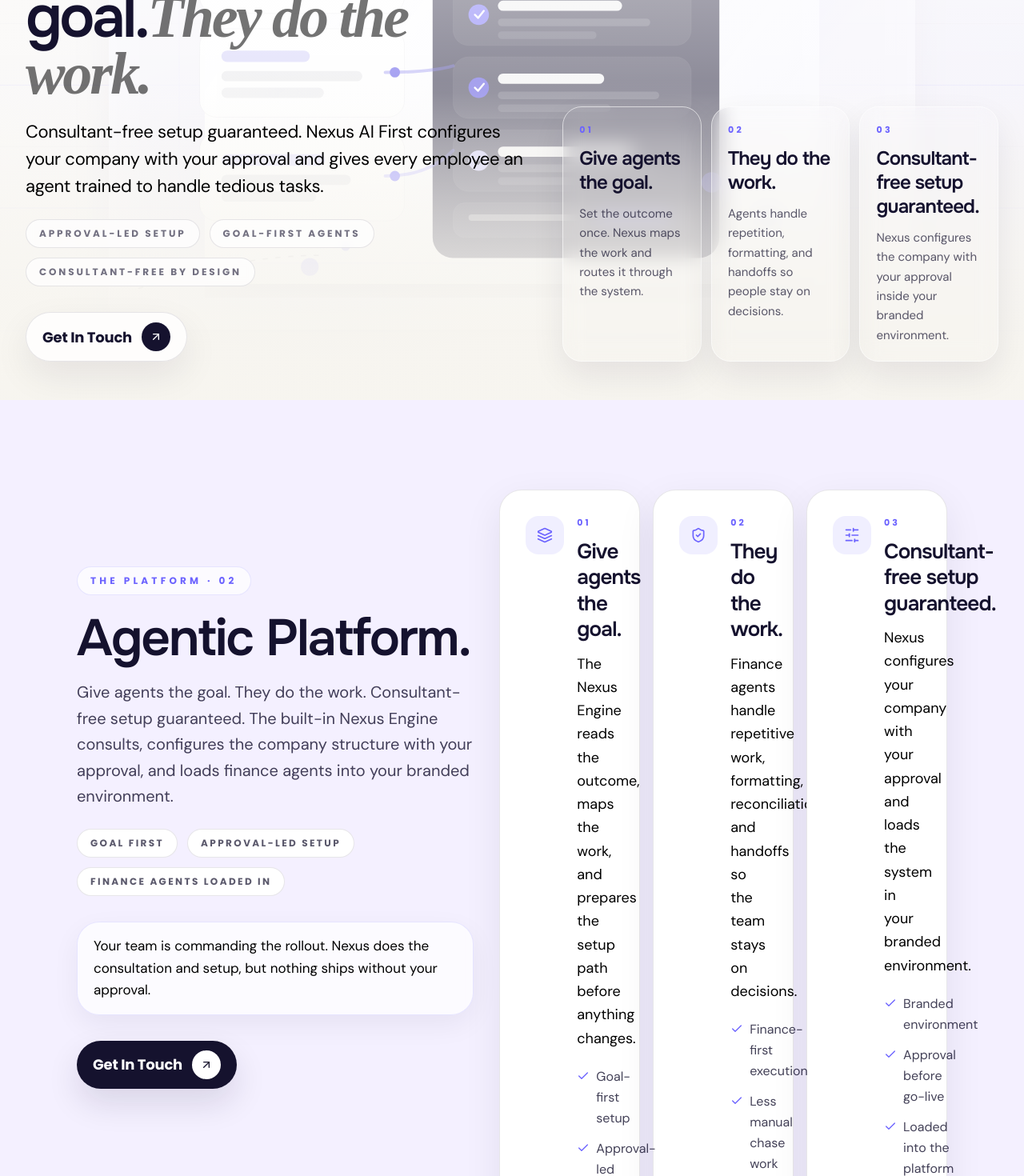
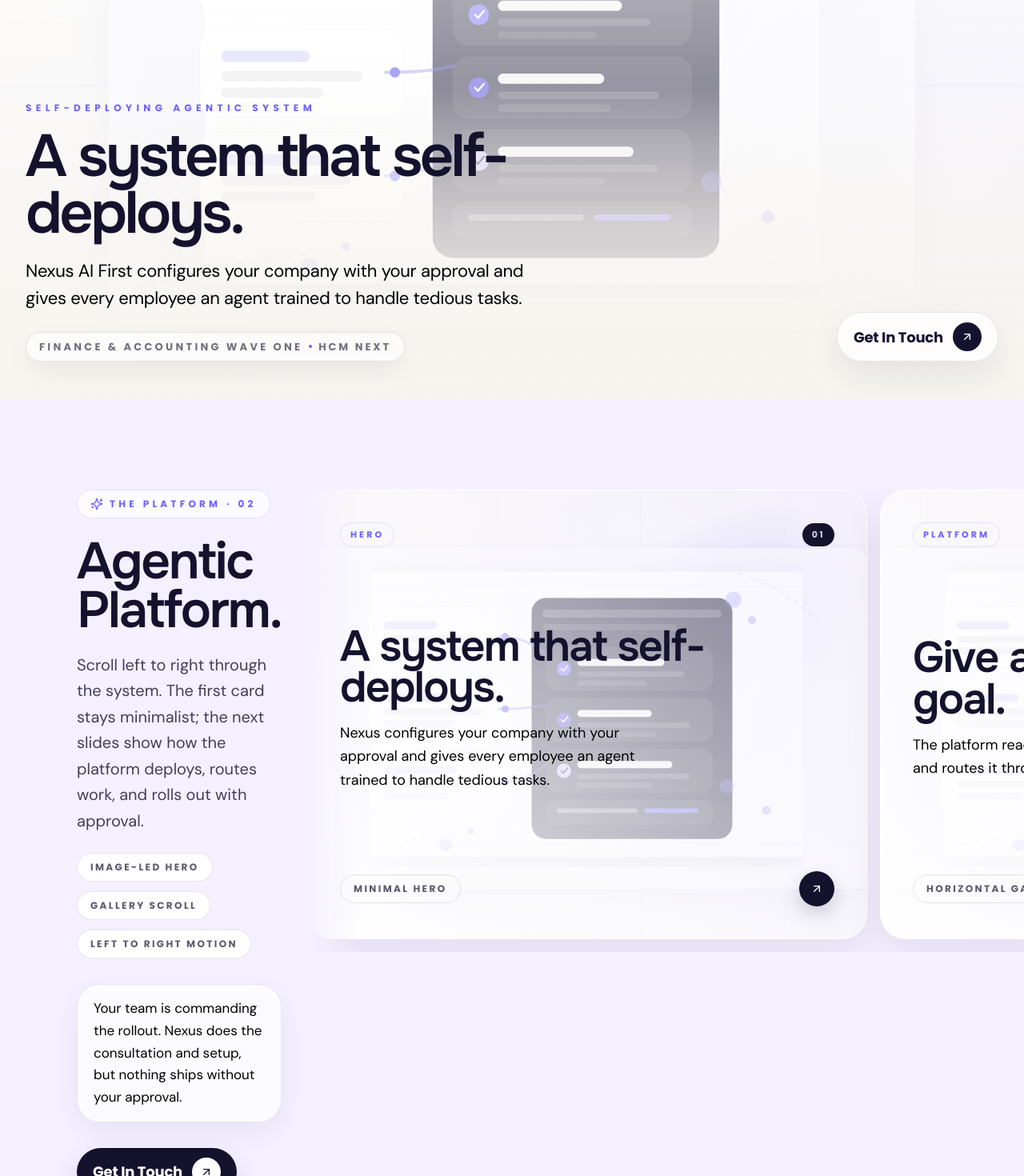
Before and after one commit to asadknow-hub/marketingwebsite, a Next.js app: page / in a window 1280 px wide. Shown: the part 300-1770 px from the top of the page at 80% size. Built offline with nearby package versions, Linux system fonts and the light colour scheme; a web font is replaced by a local one.

Commit message:
feat: restore minimalist hero and gallery section

```diff
--- a/components/templates/finance-management-landing-page-finsyc/header 01 finsyc.tsx
+++ b/components/templates/finance-management-landing-page-finsyc/header 01 finsyc.tsx
@@ -260,8 +260,8 @@
           {/* Hero Content */}
           <div className="flex-1 flex items-end">
             <div className="max-w-7xl mx-auto w-full px-4 sm:px-6 lg:px-8 pb-8 lg:pb-12">
-              <div className="grid gap-8 lg:grid-cols-[1.08fr_0.92fr] lg:items-end">
-                <div className="max-w-[760px]">
+              <div className="flex flex-col lg:flex-row lg:items-end lg:justify-between gap-8 lg:gap-12">
+                <div className="max-w-[780px]">
                   <p className="font-poppins text-[11px] sm:text-[12px] font-bold uppercase tracking-[0.45em] text-[#6C63FF] mb-4">
                     Self-deploying agentic system
                   </p>
@@ -272,11 +272,7 @@
                     transition={{ delay: 0.55, duration: 0.75, ease: "easeOut" as const }}
                     className="max-w-[700px] w-full text-left font-onest text-[42px] sm:text-[56px] lg:text-[74px] font-semibold leading-[0.96] tracking-[-2.2px] lg:tracking-[-3.4px] text-[#15122E]"
                   >
-                    Give agents the goal.
-                    <br className="block sm:hidden" />
-                    <span className="font-playfair italic font-semibold text-[#000000] opacity-55 tracking-normal lg:tracking-[-3px]">
-                      They do the work.
-                    </span>
+                    A system that self-deploys.
                   </motion.h1>
 
                   <motion.p
@@ -285,37 +281,28 @@
                     transition={{ delay: 0.7, duration: 0.75, ease: "easeOut" as const }}
                     className="mt-5 max-w-[660px] text-left font-['DM_Sans'] text-[18px] sm:text-[20px] lg:text-[22px] font-normal leading-relaxed lg:leading-[1.55] tracking-[-0.3px] text-[#15122E]/82"
                   >
-                    Consultant-free setup guaranteed. Nexus AI First configures your company with your approval and gives every employee an agent trained to handle tedious tasks.
+                    Nexus AI First configures your company with your approval and gives every employee an agent trained to handle tedious tasks.
                   </motion.p>
 
-                  <motion.div
-                    initial={{ y: 18, opacity: 0 }}
-                    animate={{ y: 0, opacity: 1 }}
-                    transition={{ delay: 0.82, duration: 0.6, ease: "easeOut" as const }}
-                    className="mt-6 flex flex-wrap gap-3"
-                  >
-                    {[
-                      "Approval-led setup",
-                      "Goal-first agents",
-                      "Consultant-free by design",
-                    ].map((label) => (
-                      <span
-                        key={label}
-                        className="rounded-full border border-[#15122E]/10 bg-white/70 px-4 py-2 font-poppins text-[11px] sm:text-[12px] font-bold uppercase tracking-[0.24em] text-[#15122E]/60 backdrop-blur-sm"
-                      >
-                        {label}
+                  <div className="mt-6 inline-flex items-center gap-2 rounded-full border border-[#15122E]/10 bg-white/65 px-4 py-2 backdrop-blur-sm shadow-[0_12px_30px_rgba(21,18,46,0.06)]">
+                    <span className="font-poppins text-[12px] sm:text-[13px] font-bold uppercase tracking-[0.25em] text-[#15122E]/60">
+                      Finance & Accounting wave one
                     </span>
-                    ))}
-                  </motion.div>
+                    <span className="h-1 w-1 rounded-full bg-[#6C63FF]" />
+                    <span className="font-poppins text-[12px] sm:text-[13px] font-bold uppercase tracking-[0.22em] text-[#15122E]/60">
+                      HCM next
+                    </span>
+                  </div>
+                </div>
 
                 <motion.button
                   onClick={openGetInTouch}
                   initial={{ y: 18, opacity: 0 }}
                   animate={{ y: 0, opacity: 1 }}
-                    transition={{ delay: 0.95, duration: 0.6, ease: "easeOut" as const }}
+                  transition={{ delay: 0.9, duration: 0.6, ease: "easeOut" as const }}
                   whileHover={{ scale: 1.01 }}
                   whileTap={{ scale: 0.98 }}
-                    className="mt-8 inline-flex items-center gap-3 rounded-full border border-[#15122E]/10 bg-white/80 px-5 py-3 text-left text-[#15122E] shadow-[0_18px_45px_rgba(21,18,46,0.08)] backdrop-blur-md transition-colors hover:bg-white w-fit"
+                  className="inline-flex items-center gap-3 rounded-full border border-[#15122E]/10 bg-white/80 px-5 py-3 text-left text-[#15122E] shadow-[0_18px_45px_rgba(21,18,46,0.08)] backdrop-blur-md transition-colors hover:bg-white w-fit"
                 >
                   <span className="font-poppins text-[16px] sm:text-[18px] font-bold tracking-[-0.2px]">
                     {ctaText}
@@ -325,42 +312,6 @@
                   </span>
                 </motion.button>
               </div>
-
-                <div className="grid grid-cols-1 sm:grid-cols-3 lg:grid-cols-1 xl:grid-cols-3 gap-3">
-                  {[
-                    {
-                      title: "Give agents the goal.",
-                      description: "Set the outcome once. Nexus maps the work and routes it through the system.",
-                    },
-                    {
-                      title: "They do the work.",
-                      description: "Agents handle repetition, formatting, and handoffs so people stay on decisions.",
-                    },
-                    {
-                      title: "Consultant-free setup guaranteed.",
-                      description: "Nexus configures the company with your approval inside your branded environment.",
-                    },
-                  ].map((item, index) => (
-                    <motion.div
-                      key={item.title}
-                      initial={{ opacity: 0, y: 20 }}
-                      animate={{ opacity: 1, y: 0 }}
-                      transition={{ delay: 0.72 + index * 0.08, duration: 0.55, ease: "easeOut" as const }}
-                      className="rounded-[24px] border border-white/60 bg-white/82 px-5 py-5 backdrop-blur-md shadow-[0_18px_40px_rgba(21,18,46,0.08)]"
-                    >
-                      <p className="font-poppins text-[11px] font-bold uppercase tracking-[0.3em] text-[#6C63FF]">
-                        0{index + 1}
-                      </p>
-                      <h3 className="mt-3 font-onest text-[22px] sm:text-[24px] font-semibold leading-tight tracking-[-0.8px] text-[#15122E]">
-                        {item.title}
-                      </h3>
-                      <p className="mt-3 font-['DM_Sans'] text-[14px] sm:text-[15px] leading-relaxed text-[#15122E]/70">
-                        {item.description}
-                      </p>
-                    </motion.div>
-                  ))}
-                </div>
-              </div>
             </div>
           </div>
         </div>
--- a/components/templates/finance-management-landing-page-finsyc/metrics with logo 01 finsyc.tsx
+++ b/components/templates/finance-management-landing-page-finsyc/metrics with logo 01 finsyc.tsx
@@ -2,80 +2,94 @@
 
 import React from "react";
 import { motion } from "framer-motion";
-import { ArrowUpRight, Check, Layers, ShieldCheck, SlidersHorizontal } from "lucide-react";
+import { ArrowUpRight, Sparkles } from "lucide-react";
 import { useGetInTouchModal } from "@/components/site/GetInTouchModal";
 
-interface PlatformCardProps {
+interface GallerySlideProps {
   index: string;
+  eyebrow: string;
   title: string;
   description: string;
-  icon: React.ElementType;
-  points: string[];
+  callout: string;
+  delay?: number;
 }
 
-function PlatformCard({ index, title, description, icon: Icon, points }: PlatformCardProps) {
+function GallerySlide({ index, eyebrow, title, description, callout, delay = 0 }: GallerySlideProps) {
   return (
-    <motion.div
-      initial={{ opacity: 0, y: 36 }}
+    <motion.article
+      initial={{ opacity: 0, y: 28 }}
       whileInView={{ opacity: 1, y: 0 }}
       viewport={{ once: true }}
-      transition={{ duration: 0.75, ease: [0.21, 0.47, 0.32, 0.98] as const }}
-      className="rounded-[28px] bg-white border border-[#15122E]/10 shadow-[0_16px_48px_rgba(21,18,46,0.08)] p-6 sm:p-8"
+      transition={{ duration: 0.75, delay, ease: [0.21, 0.47, 0.32, 0.98] as const }}
+      className="relative shrink-0 snap-center overflow-hidden rounded-[32px] border border-white/70 bg-white shadow-[0_18px_50px_rgba(21,18,46,0.08)] w-[min(88vw,700px)]"
     >
-      <div className="flex items-start gap-4">
-        <div className="flex h-12 w-12 items-center justify-center rounded-2xl bg-[#6C63FF]/10 text-[#6C63FF] shrink-0">
-          <Icon className="h-5 w-5" />
-        </div>
+      <div className="relative h-[420px] sm:h-[480px] lg:h-[560px]">
+        <img
+          src="/hero-agentic-bg.svg"
+          alt={title}
+          className="absolute inset-0 h-full w-full object-cover"
+        />
 
-        <div className="min-w-0 flex-1">
-          <div className="flex items-center gap-3 flex-wrap">
-            <span className="font-poppins text-[11px] font-bold uppercase tracking-[0.28em] text-[#6C63FF]">
+        <div className="absolute inset-0 bg-gradient-to-tr from-white/95 via-white/68 to-[#F4F0FF]/40" />
+        <div className="absolute inset-0 bg-gradient-to-b from-transparent via-transparent to-white/84" />
+
+        <div className="relative z-10 flex h-full flex-col justify-between p-6 sm:p-8 lg:p-10">
+          <div className="flex items-center justify-between gap-4">
+            <span className="rounded-full border border-[#6C63FF]/15 bg-white/72 px-3 py-1.5 font-poppins text-[10px] sm:text-[11px] font-bold uppercase tracking-[0.28em] text-[#6C63FF] backdrop-blur-sm">
+              {eyebrow}
+            </span>
+            <span className="rounded-full bg-[#15122E] px-3 py-1.5 font-poppins text-[10px] sm:text-[11px] font-bold uppercase tracking-[0.22em] text-white/80">
               {index}
             </span>
-            <h3 className="font-onest text-[22px] sm:text-[26px] font-semibold leading-tight tracking-[-0.8px] text-[#15122E]">
+          </div>
+
+          <div className="max-w-[460px]">
+            <h3 className="font-onest text-[34px] sm:text-[42px] lg:text-[54px] font-semibold leading-[0.96] tracking-[-1.6px] text-[#15122E]">
               {title}
             </h3>
+            <p className="mt-4 max-w-[420px] font-['DM_Sans'] text-[16px] sm:text-[18px] leading-relaxed text-[#15122E]/74">
+              {description}
+            </p>
           </div>
 
-          <p className="mt-3 font-['DM_Sans'] text-[16px] sm:text-[18px] leading-relaxed text-[#15122E]/78">
-            {description}
-          </p>
+          <div className="flex items-center justify-between gap-4">
+            <div className="inline-flex items-center gap-2 rounded-full border border-[#15122E]/10 bg-white/78 px-4 py-2 backdrop-blur-sm">
+              <span className="font-poppins text-[11px] sm:text-[12px] font-bold uppercase tracking-[0.2em] text-[#15122E]/70">
+                {callout}
+              </span>
+            </div>
 
-          <ul className="mt-5 space-y-3">
-            {points.map((point) => (
-              <li key={point} className="flex items-start gap-2 text-[#15122E] font-['DM_Sans'] text-[15px] sm:text-[16px] leading-relaxed">
-                <Check className="h-4 w-4 text-[#6C63FF] shrink-0 mt-1" />
-                <span className="opacity-80">{point}</span>
-              </li>
-            ))}
-          </ul>
+            <span className="flex h-11 w-11 items-center justify-center rounded-full bg-[#15122E] text-white shadow-[0_10px_25px_rgba(21,18,46,0.18)]">
+              <ArrowUpRight className="h-4 w-4" />
+            </span>
+          </div>
         </div>
       </div>
-    </motion.div>
+    </motion.article>
   );
 }
 
-const platformCards = [
+const gallerySlides = [
   {
     index: "01",
-    title: "Give agents the goal.",
-    description: "The Nexus Engine reads the outcome, maps the work, and prepares the setup path before anything changes.",
-    icon: Layers,
-    points: ["Goal-first setup", "Approval-led changes", "Company logic stays visible"],
+    eyebrow: "Hero",
+    title: "A system that self-deploys.",
+    description: "Nexus configures your company with your approval and gives every employee an agent trained to handle tedious tasks.",
+    callout: "Minimal hero",
   },
   {
     index: "02",
-    title: "They do the work.",
-    description: "Finance agents handle repetitive work, formatting, reconciliations, and handoffs so the team stays on decisions.",
-    icon: ShieldCheck,
-    points: ["Finance-first execution", "Less manual chase work", "Only exceptions need review"],
+    eyebrow: "Platform",
+    title: "Give agents the goal.",
+    description: "The platform reads the outcome, maps the work, and routes it through the right agent or person.",
+    callout: "Horizontal gallery",
   },
   {
     index: "03",
+    eyebrow: "Rollout",
     title: "Consultant-free setup guaranteed.",
-    description: "Nexus configures your company with your approval and loads the system in your branded environment.",
-    icon: SlidersHorizontal,
-    points: ["Branded environment", "Approval before go-live", "Loaded into the platform"],
+    description: "Your team stays in control while Nexus configures the branded company environment with approval.",
+    callout: "Approval-led setup",
   },
 ];
 
@@ -95,6 +109,7 @@
                 transition={{ duration: 0.6, ease: "easeOut" as const }}
                 className="inline-flex items-center gap-2 rounded-full border border-[#6C63FF]/15 bg-white/70 px-4 py-2 backdrop-blur-sm"
               >
+                <Sparkles className="w-4 h-4 text-[#6C63FF]" />
                 <span className="font-poppins text-[11px] sm:text-[12px] font-bold uppercase tracking-[0.35em] text-[#6C63FF]">
                   The Platform · 02
                 </span>
@@ -117,7 +132,7 @@
                 transition={{ duration: 0.7, delay: 0.16, ease: "easeOut" as const }}
                 className="mt-5 max-w-[600px] font-['DM_Sans'] text-[18px] sm:text-[20px] leading-relaxed text-[#15122E]/80"
               >
-                Give agents the goal. They do the work. Consultant-free setup guaranteed. The built-in Nexus Engine consults, configures the company structure with your approval, and loads finance agents into your branded environment.
+                Scroll left to right through the system. The first card stays minimalist; the next slides show how the platform deploys, routes work, and rolls out with approval.
               </motion.p>
 
               <motion.div
@@ -128,13 +143,13 @@
                 className="mt-6 flex flex-wrap gap-3"
               >
                 <span className="rounded-full border border-[#15122E]/10 bg-white px-4 py-2 font-poppins text-[12px] font-bold uppercase tracking-[0.2em] text-[#15122E]/70">
-                  Goal first
+                  Image-led hero
                 </span>
                 <span className="rounded-full border border-[#15122E]/10 bg-white px-4 py-2 font-poppins text-[12px] font-bold uppercase tracking-[0.2em] text-[#15122E]/70">
-                  Approval-led setup
+                  Gallery scroll
                 </span>
                 <span className="rounded-full border border-[#15122E]/10 bg-white px-4 py-2 font-poppins text-[12px] font-bold uppercase tracking-[0.2em] text-[#15122E]/70">
-                  Finance agents loaded in
+                  Left to right motion
                 </span>
               </motion.div>
 
@@ -168,17 +183,23 @@
               </motion.button>
             </div>
 
-            <div className="grid gap-4 lg:grid-cols-3">
-              {platformCards.map((card) => (
-                <PlatformCard
-                  key={card.title}
-                  index={card.index}
-                  title={card.title}
-                  description={card.description}
-                  icon={card.icon}
-                  points={card.points}
-                />
-              ))}
+            <div className="relative w-full">
+              <div className="pointer-events-none absolute inset-y-0 left-0 z-10 w-16 bg-gradient-to-r from-[#F4F0FF] to-transparent" />
+              <div className="pointer-events-none absolute inset-y-0 right-0 z-10 w-16 bg-gradient-to-l from-[#F4F0FF] to-transparent" />
+
+              <div className="flex gap-4 overflow-x-auto pb-4 pr-8 snap-x snap-mandatory scroll-smooth [-ms-overflow-style:none] [scrollbar-width:none] [&::-webkit-scrollbar]:hidden">
+                {gallerySlides.map((slide, index) => (
+                  <GallerySlide
+                    key={slide.title}
+                    index={slide.index}
+                    eyebrow={slide.eyebrow}
+                    title={slide.title}
+                    description={slide.description}
+                    callout={slide.callout}
+                    delay={0.08 * index}
+                  />
+                ))}
+              </div>
             </div>
           </div>
         </div>
```
Lines whose indentation alone changed are shown as unchanged.
